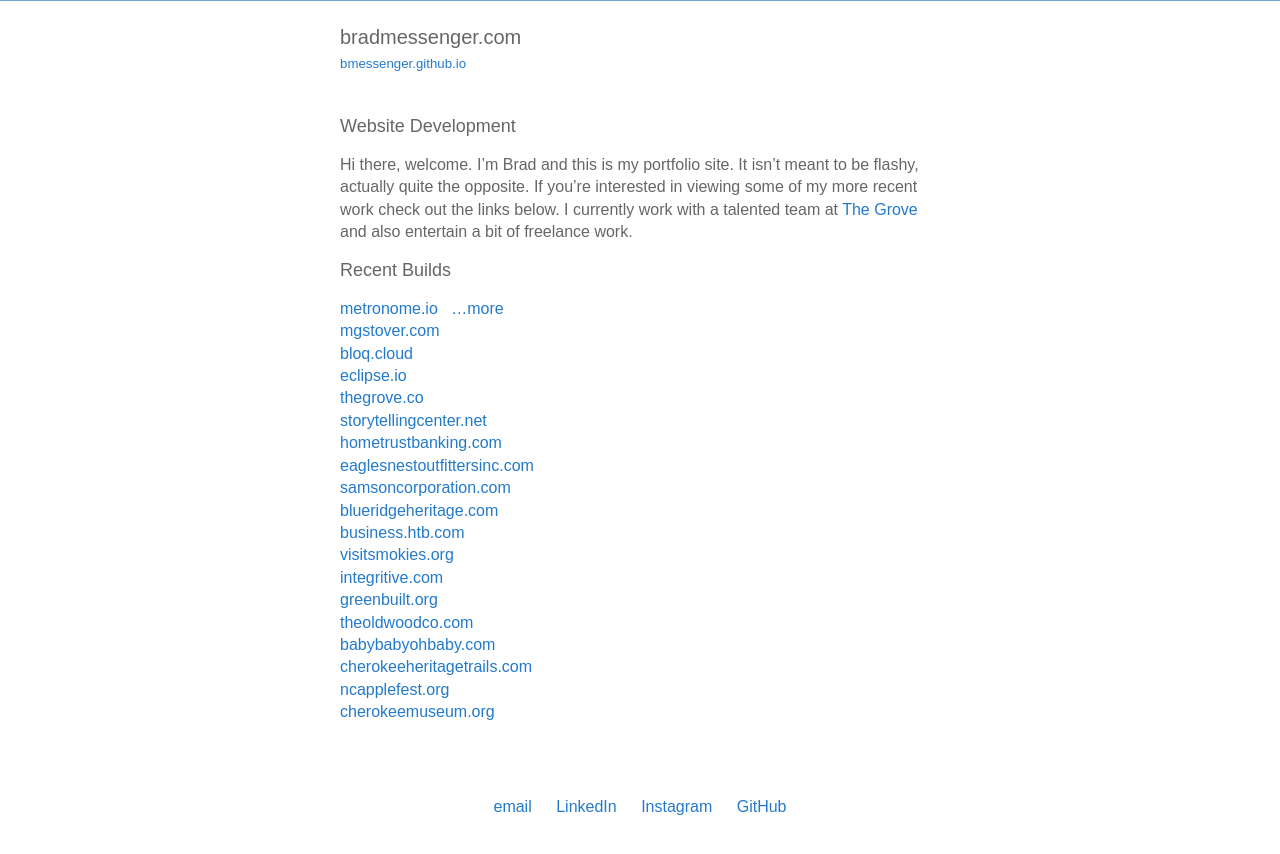
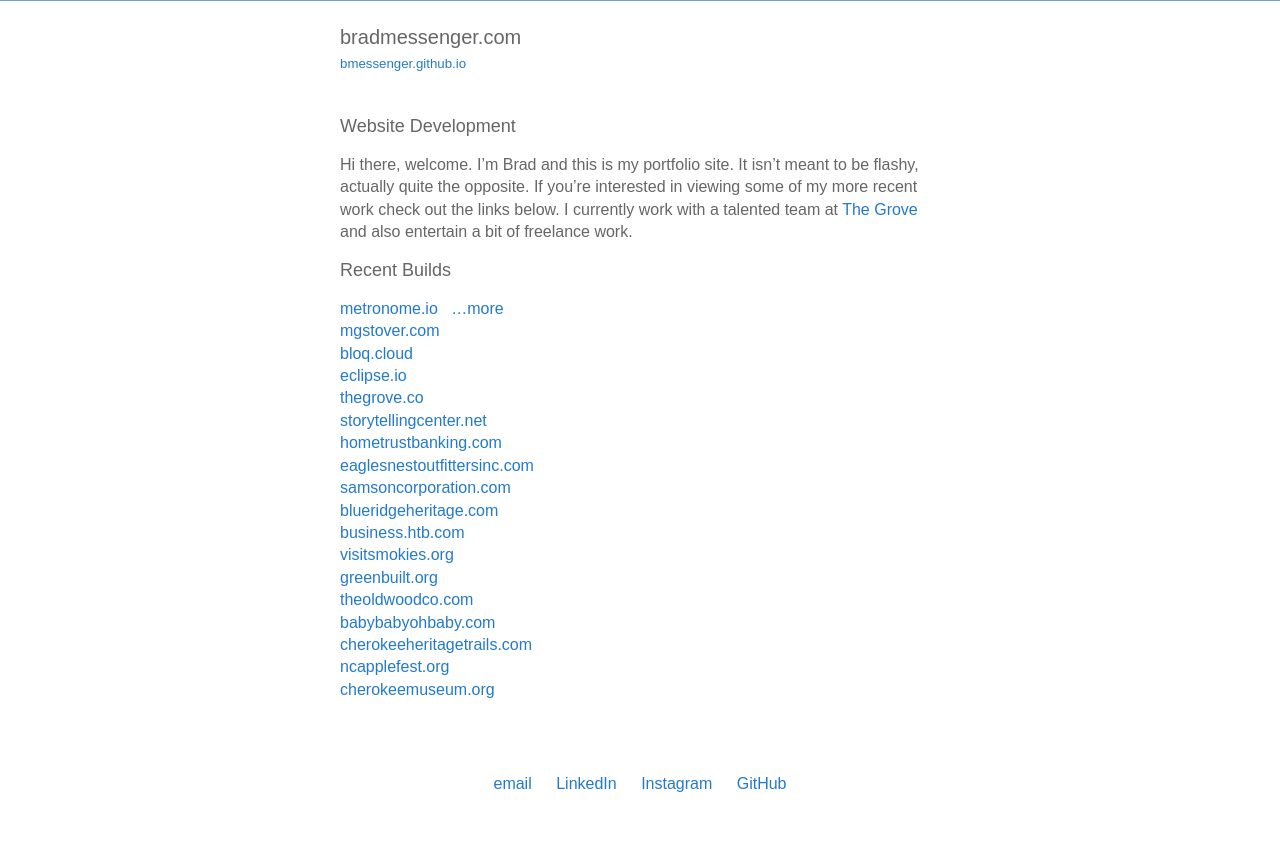
Before and after one commit to bmessenger/bmessenger.github.io, a Jekyll site: the page built from index.md, in a window 1280 px wide. Shown: the top 854 px of the page. Built offline with Jekyll 4.4.1, drawn with Linux system fonts in a browser that asks for light colours.

Commit message:
integ removed

```diff
--- a/index.md
+++ b/index.md
@@ -24,7 +24,6 @@ Hi there, welcome. I'm Brad and this is my portfolio site. It isn't meant to be
 * <a href="https://www.blueridgeheritage.com" target="_blank">blueridgeheritage.com
 * <a href="https://business.htb.com" target="_blank">business.htb.com
 * <a href="http://www.visitsmokies.org" target="_blank">visitsmokies.org</a>
-* <a href="https://www.integritive.com" target="_blank">integritive.com</a>
 * <a href="https://www.greenbuilt.org" target="_blank">greenbuilt.org
 * <a href="http://www.theoldwoodco.com" target="_blank">theoldwoodco.com</a>
 * <a href="https://babybabyohbaby.com" target="_blank">babybabyohbaby.com</a>
```
